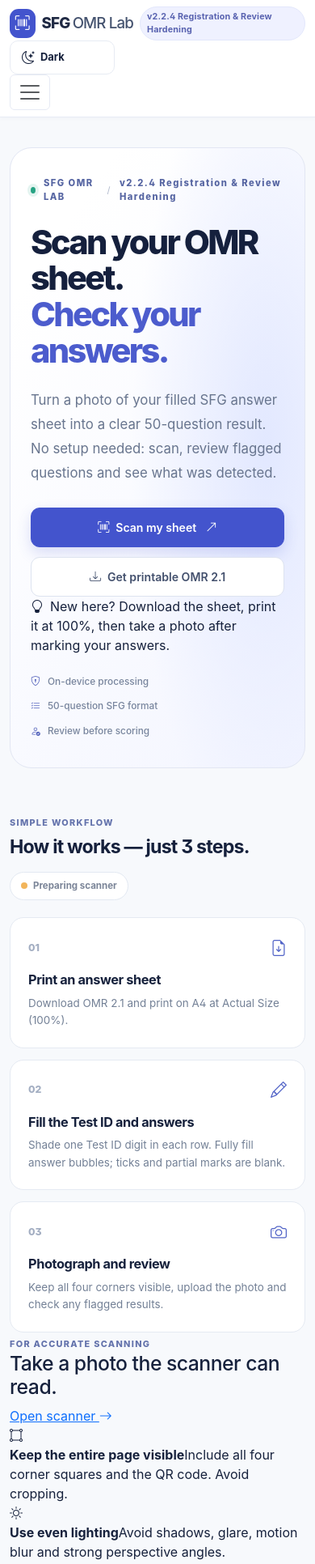
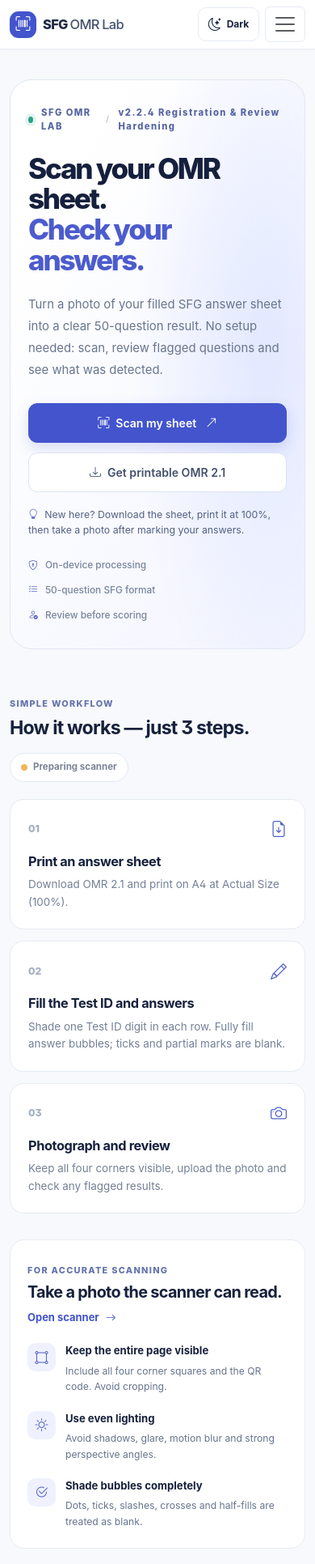
Before and after one commit to aalsiyodha/sfg-omr-lab, a React (Vite) app: page / in a window 390 px wide. Shown: the top 1932 px of the page at 81% size. Built offline with nearby package versions, Linux system fonts and the light colour scheme.

Commit message:
design: mobile-visible dark toggle, readable dark surfaces, friendly help tiles and responsive polish

```diff
--- a/src/index.css
+++ b/src/index.css
@@ -669,3 +669,106 @@ body{background:var(--bg);color:var(--text-main);font-feature-settings:"ss01" on
 [data-theme="dark"] .alert-danger{background:#3d252e;color:#f6bdc9;border-color:#704353}
 [data-theme="dark"] .alert-success{background:#20392c;color:#b5edc8;border-color:#41644e}
 @media(max-width:767px){.product-theme-toggle{width:100%;justify-content:flex-start;padding-left:14px}.product-theme-caption{display:inline}}
+
+
+/* =========================================================
+   Product usability polish — mobile controls + clearer help
+   ========================================================= */
+.product-navbar .container-fluid{gap:8px}
+.product-header-controls{display:flex;align-items:center;justify-content:flex-end;gap:9px;margin-left:auto;order:2}
+.product-navbar .navbar-collapse{order:3}
+.product-header-controls .product-theme-toggle{min-width:86px;min-height:40px;padding:8px 11px;justify-content:center;white-space:nowrap}
+.product-header-controls .product-navbar-toggle{min-height:40px;min-width:43px;display:none}
+.product-hero-hint{font-size:.77rem;line-height:1.6;color:#536183;margin:16px 0 0;max-width:540px}
+.product-hero-hint i{color:#6978cc}
+.product-quick-guide{margin-top:32px;padding:25px 27px;border:1px solid var(--border);background:var(--card-bg);border-radius:18px}
+.product-quick-guide-heading{display:flex;align-items:flex-end;justify-content:space-between;gap:15px;margin-bottom:22px}
+.product-quick-guide-heading h2{margin:6px 0 0;font-size:clamp(1.24rem,2vw,1.65rem);font-weight:750;letter-spacing:-.035em}
+.product-inline-link{font-size:.81rem;font-weight:700;color:#4354cd;text-decoration:none;white-space:nowrap}
+.product-inline-link:hover{text-decoration:underline}
+.product-inline-link i{margin-left:5px}
+.product-guide-grid{display:grid;grid-template-columns:repeat(3,minmax(0,1fr));gap:17px}
+.product-guide-item{display:flex;align-items:flex-start;gap:12px}
+.product-guide-item>i{flex:none;display:grid;place-items:center;width:35px;height:35px;font-size:1rem;background:#eff1ff;border-radius:10px;color:#5261c4}
+.product-guide-item>div{display:flex;flex-direction:column;gap:6px}
+.product-guide-item strong{font-size:.82rem;line-height:1.4;color:var(--text-main)}
+.product-guide-item span{font-size:.76rem;line-height:1.6;color:var(--text-muted)}
+.product-theme-toggle:focus-visible,.product-navbar-toggle:focus-visible{outline:3px solid #7d8be9;outline-offset:2px}
+/* Keep the theme action exposed alongside the hamburger on narrow phones. */
+@media(max-width:767px){
+  .product-header-controls .product-navbar-toggle{display:flex;align-items:center;justify-content:center}
+  .product-navbar .navbar-collapse{flex-basis:100%;width:100%}
+  .product-header-controls .product-theme-toggle{width:auto;min-width:83px;padding:8px 10px;justify-content:center}
+  .product-hero-hint{margin-top:18px}
+  .product-guide-grid{grid-template-columns:1fr;gap:20px}
+  .product-quick-guide{padding:23px 21px}
+  .product-quick-guide-heading{align-items:flex-start;flex-direction:column;gap:9px}
+}
+@media(max-width:450px){
+  .product-navbar .container-fluid{flex-wrap:wrap}
+  .product-brand-icon{width:33px;height:33px}
+  .product-brand-name{font-size:1.03rem}
+  .product-brand .product-version-tag{display:none}
+  .product-header-controls{gap:7px}
+  .product-header-controls .product-theme-toggle{min-width:76px;font-size:.75rem}
+  .product-hero{padding:32px 22px}
+  .product-hero h1{font-size:clamp(2.1rem,9vw,3.1rem)}
+  .product-hero-lead{font-size:.93rem}
+}
+/* Dark mode: increase text readability and preserve visual hierarchy across
+   navigation, hero, help tiles and controls. */
+:root[data-theme="dark"]{
+  --bg:#0b1120;
+  --card-bg:#151f31;
+  --text-main:#f0f5ff;
+  --text-muted:#b4c1d5;
+  --border:#34425a;
+  --border-focus:#667795;
+  --primary:#a5b4fc;
+  --primary-hover:#c0c9ff;
+  --bs-body-bg:#0b1120;
+  --bs-body-color:#f0f5ff;
+  --bs-secondary-color:#b4c1d5;
+  --bs-border-color:#34425a;
+}
+[data-theme="dark"] .product-navbar.navbar,[data-theme="dark"] .product-navbar.navbar.sticky-top{background:rgba(15,23,39,.98)!important}
+[data-theme="dark"] .product-hero{background:radial-gradient(ellipse 62% 85% at 91% 40%,rgba(83,91,164,.28),transparent 80%),linear-gradient(120deg,#172137 10%,#101a2d 100%);border-color:#394761}
+[data-theme="dark"] .product-hero h1{color:#f6f8ff}
+[data-theme="dark"] .product-hero h1 span{color:#b9c5ff}
+[data-theme="dark"] .product-hero-lead,[data-theme="dark"] .product-hero-hint{color:#c1cce0}
+[data-theme="dark"] .product-hero-hint i{color:#a3b1ff}
+[data-theme="dark"] .product-primary-cta.btn-primary,[data-theme="dark"] .product-nav-cta.btn-primary{background:#6273dd;border-color:#6273dd;color:#fff}
+[data-theme="dark"] .product-primary-cta.btn-primary:hover,[data-theme="dark"] .product-nav-cta.btn-primary:hover{background:#7888ed;border-color:#7888ed}
+[data-theme="dark"] .product-quick-guide{background:#151f31;border-color:#34425a}
+[data-theme="dark"] .product-quick-guide-heading h2{color:#f0f5ff}
+[data-theme="dark"] .product-inline-link{color:#bac6ff}
+[data-theme="dark"] .product-guide-item>i{background:#263458;color:#b7c4ff}
+[data-theme="dark"] .product-guide-item strong{color:#f0f5ff}
+[data-theme="dark"] .product-guide-item span{color:#b4c1d5}
+[data-theme="dark"] .product-step,[data-theme="dark"] .product-engine-pill,[data-theme="dark"] .product-bottom-callout{background:#151f31;border-color:#34425a}
+[data-theme="dark"] .product-step-top{color:#afbdd3}
+[data-theme="dark"] .product-step h3,[data-theme="dark"] .product-bottom-callout h2,[data-theme="dark"] .product-section-heading h2{color:#f0f5ff}
+[data-theme="dark"] .product-step p,[data-theme="dark"] .product-bottom-callout p{color:#b4c1d5}
+[data-theme="dark"] .product-theme-toggle{background:#202d45;border-color:#52627d;color:#f0f5ff}
+[data-theme="dark"] .product-theme-toggle:hover{background:#2b3a58;border-color:#a5b4fc;color:#fff}
+[data-theme="dark"] .product-navbar-toggle{border-color:#52627d;background:#202d45}
+[data-theme="dark"] .product-nav-link.nav-link{color:#c5d0e3!important}
+[data-theme="dark"] .product-nav-link.nav-link.active{color:#eef2ff!important;background:#334267}
+[data-theme="dark"] .product-scan-instructions,[data-theme="dark"] .review-empty-state{color:#d4def0}
+[data-theme="dark"] .review-filter-bar{background:#111a2b;border-color:#34425a}
+[data-theme="dark"] .review-answer-table{color:#e2e9f8}
+[data-theme="dark"] .review-answer-table tbody tr.review-answer-flagged{background:rgba(246,184,80,.12)}
+[data-theme="dark"] .review-answer-resolved{color:#aab8cd}
+[data-theme="dark"] .review-answer-resolved .review-current-answer{color:#f0f5ff}
+[data-theme="dark"] .review-choice{background:#1c2a41;border-color:#556581;color:#e3eafb}
+[data-theme="dark"] .review-choice.selected{background:#6071dc;border-color:#6071dc;color:#fff}
+[data-theme="dark"] .form-text,[data-theme="dark"] small.text-secondary{color:#b4c1d5!important}
+[data-theme="dark"] .alert-info{background:#18354b;border-color:#396d89;color:#daefff}
+[data-theme="dark"] .text-secondary{color:#b4c1d5!important}
+[data-theme="dark"] .product-sheet{background:#fff;color:#37435b}
+[data-theme="dark"] .product-sheet-number{color:#9faec4}
+[data-theme="dark"] .product-sheet-head{color:#8394a8}
+[data-theme="dark"] .product-sheet-logo{color:#293c71}
+@media(prefers-reduced-motion:reduce){
+  .product-theme-toggle,.product-hero .btn,.review-choice{transition:none}
+}
```
